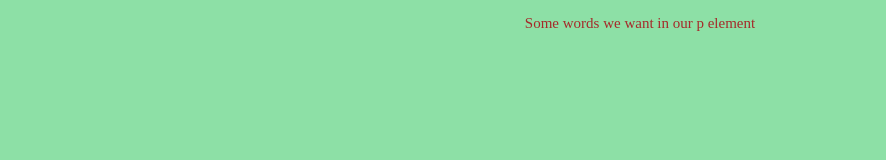
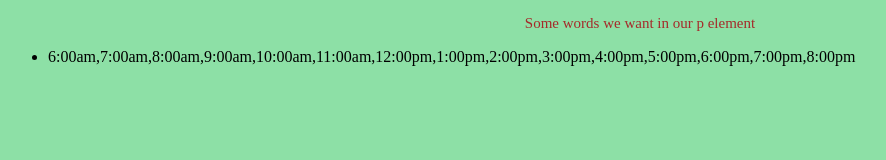
Before and after one commit to meaganmason83/class_6_lab, a plain HTML site: page data.html in a window 1280 px wide. Shown: the whole page, without its empty margins (0-886 px from the left). Drawn offline with Linux system fonts and the light colour scheme.

Commit message:
got the DOM working

```diff
--- a/app.js
+++ b/app.js
@@ -97,12 +97,13 @@ parent.appendChild(child);
 
 //Adding ul
 var hours = ['6:00am', '7:00am', '8:00am', '9:00am', '10:00am', '11:00am', '12:00pm', '1:00pm', '2:00pm', '3:00pm', '4:00pm', '5:00pm', '6:00pm', '7:00pm', '8:00pm'];
-//var hoursEl = document.getElementById('hours');
+var hoursEl = document.getElementById('hours');
 var ulEl = document.createElement('ul');
 var liEl = document.createElement('li');
   liEl.textContent = hours;
   ulEl.appendChild(liEl);
-  //hoursEl.appendChild(ulEl);
+  hoursEl.appendChild(ulEl);
+
 
 // //Inserting table
 // var tableEl = document.getElementById('new-table');
--- a/data.html
+++ b/data.html
@@ -9,6 +9,7 @@
   <main>
   <div id="parentElement">
   </div>
+  <section id="hours"></section>
     <!-- <table id='new-table'>
     <thead>
         <tr>
```
